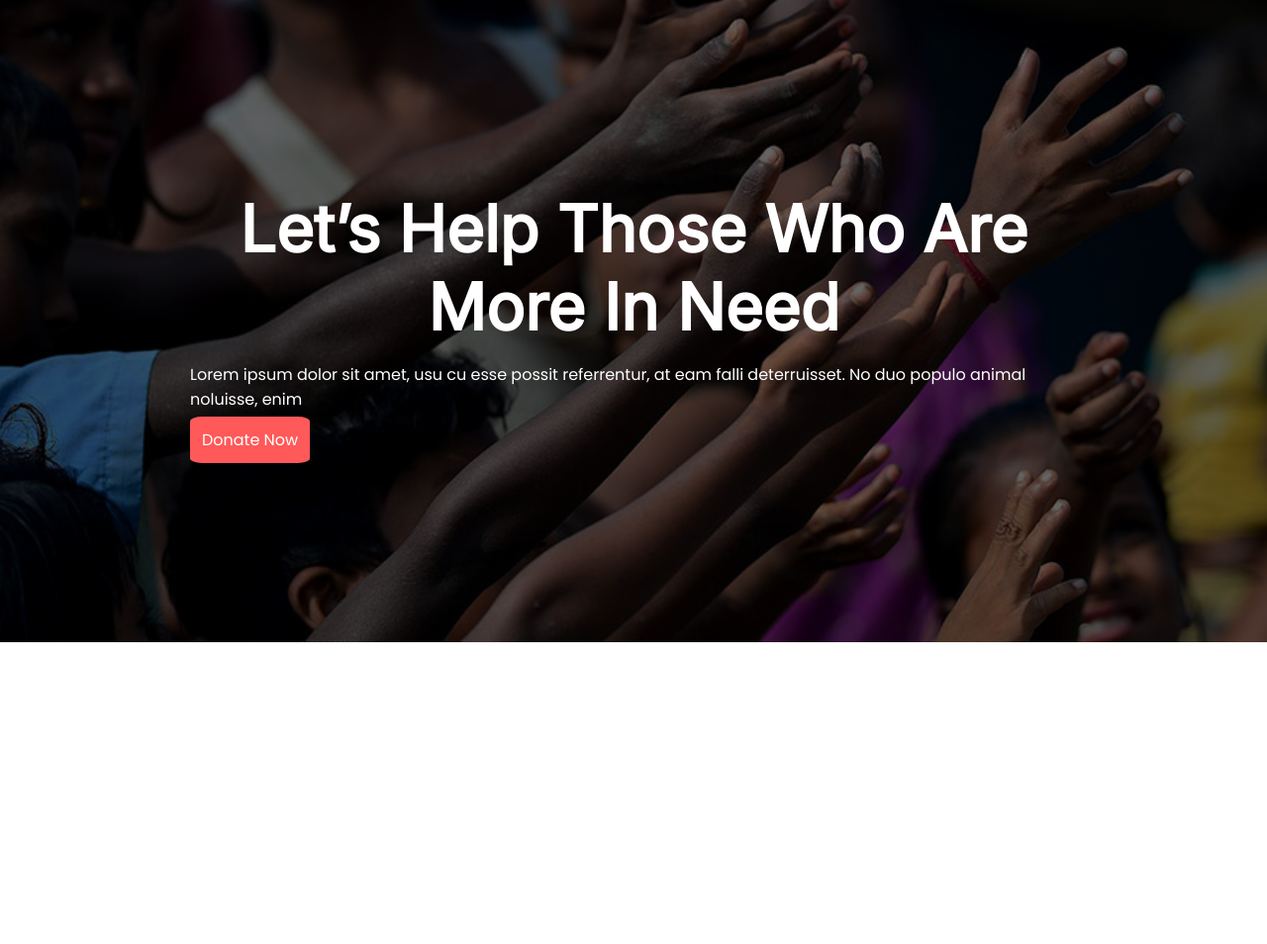
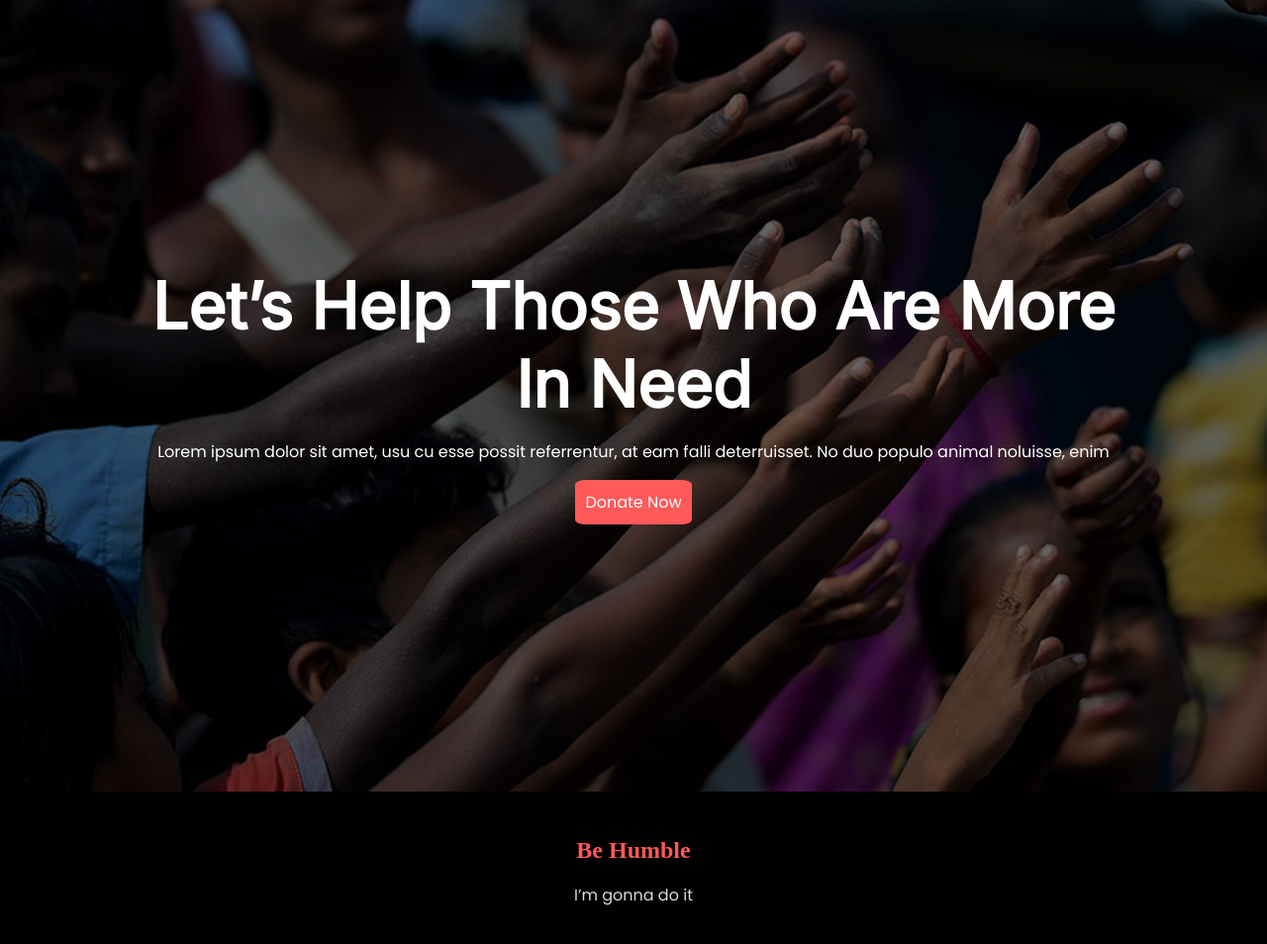
Before and after one commit to IttehadZumar/donation-project, a plain HTML site: page index.html in a window 1280 px wide. Shown: the whole page at 99% size. Before the commit the page ends 800 px from the top, so only its background shows below. Drawn offline with Linux system fonts and the light colour scheme.

Commit message:
first section and footer done

```diff
--- a/index.html
+++ b/index.html
@@ -14,7 +14,7 @@
 <body>
         <div class="top-banner">
             <h1>Let’s Help Those Who Are
-                More In Need</h1>
+               <span> More In Need</span></h1>
             <p id="top-banner-paragraph">Lorem ipsum dolor sit amet, usu cu esse possit referrentur, at eam falli
                 deterruisset. No duo populo animal noluisse, enim</p>
             <a target="_blank" href="">Donate Now</a>
@@ -48,5 +48,8 @@
     </section>
 </body>
 
-<footer> </footer>
+<footer class="footer">
+    <h2 id="footer-heading" >Be Humble</h2>
+    <p id="footer-paragraph">I’m gonna do it</p>
+</footer>
 </html>
--- a/style.css
+++ b/style.css
@@ -5,9 +5,10 @@ body{
 h1{
     font-family: 'Inter', sans-serif;
     font-size: 65px;
-    text-align: center;
     color: white;
     margin: 0px;
+    padding: 0px 150px 0px 150px;
+    text-align: center;
 }
 p{
     font-weight: 400px;
@@ -21,16 +22,32 @@ a{
     background-color: #ff5959;
     border-radius: 10%;
     color: #ffff;
-    padding: 12px;
+    padding: 10px;
 
 
 }
 .top-banner{
 
     background:linear-gradient(rgba(0,0,0,0.6), rgba(0,0,0,0.6)), url(images/donation13.jpg);
-    padding: 15%;
-    background-repeat: no-repeat;
+    background-size: cover;
     background-position: center;
-    background-size: cover;
+    height: 100vh;
+    display: flex;
+    flex-direction: column;
+    justify-content: center;
     align-items: center;
 }
+
+.footer{
+    background-color: black;
+    padding: 2%;
+    text-align: center;
+
+}
+#footer-heading{
+    color:#ff5959;
+    font-family: Lobster;
+}
+#footer-paragraph{
+    color: #D9DBE1;
+}
```
